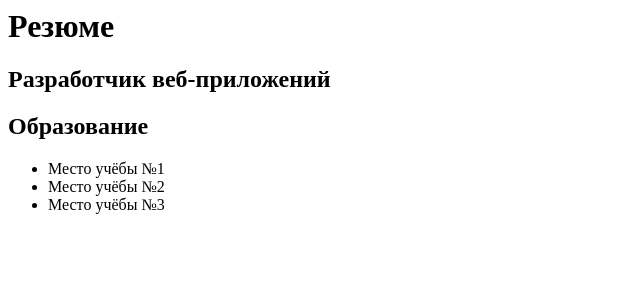
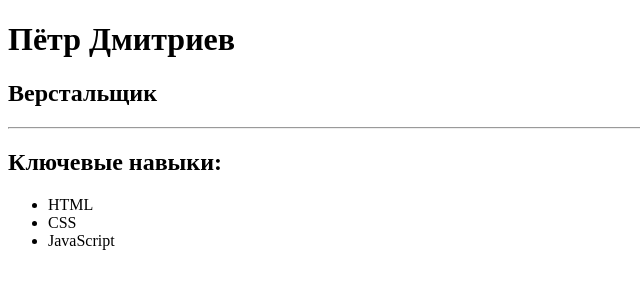
Before and after one commit to pokataak/pokataak.github.io, a plain HTML site: page index.html in a window 1280 px wide. Shown: the whole page, without its empty margins (0-640 px from the left). Drawn offline with Linux system fonts and the light colour scheme.

Commit message:
Update index.html

```diff
--- a/index.html
+++ b/index.html
@@ -1,12 +1,25 @@
-<main>
-  <h1>Резюме</h1>
-  <h2>Разработчик веб-приложений</h2>
-  <section class="study">
-    <h2>Образование</h2>
-    <ul>
-      <li class="place-of-study">Место учёбы №1</li>
-      <li class="place-of-study">Место учёбы №2</li>
-      <li class="place-of-study">Место учёбы №3</li>
-    </ul>
-  </section>
-</main>
+<!DOCTYPE html>
+<html lang="en">
+<head>
+  <meta charset="UTF-8">
+  <meta name="viewport" content="width=device-width, initial-scale=1.0">
+  <title>Document</title>
+</head>
+<body>
+  <main>
+    <h1>Пётр Дмитриев</h1>
+    <h2>Верстальщик</h2>
+
+    <hr>
+
+    <section>
+      <h2>Ключевые навыки:</h2>
+      <ul>
+        <li>HTML</li>
+        <li>CSS</li>
+        <li>JavaScript</li>
+      </ul>
+    </section>
+  </main>
+</body>
+</html>
```
